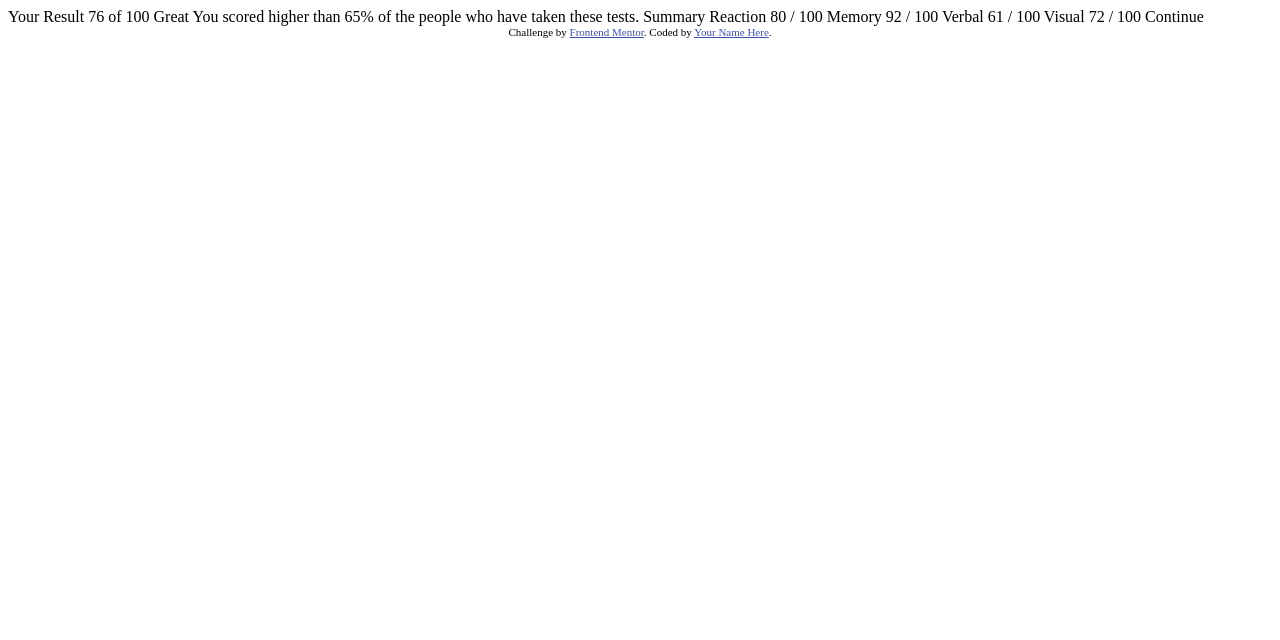
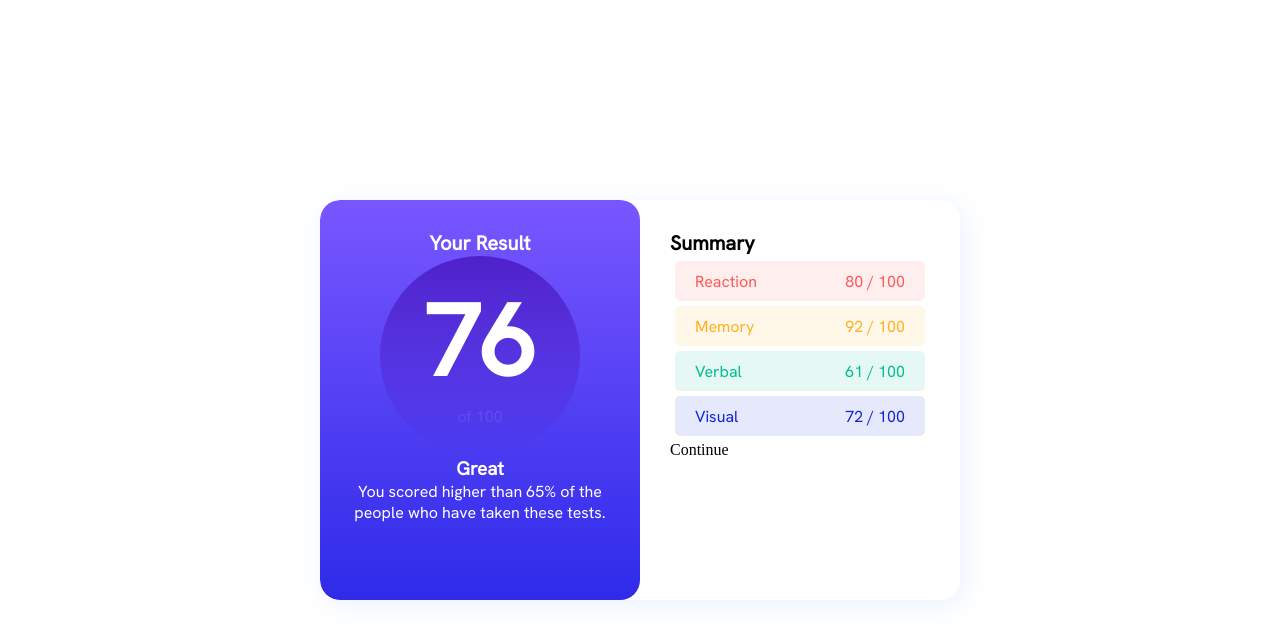
Before and after one commit to gogu69/result-summary, a plain HTML site: page index.html in a window 1280 px wide. Drawn offline with Linux system fonts and the light colour scheme.

Commit message:
progress one

```diff
--- a/index.html
+++ b/index.html
@@ -3,10 +3,10 @@
 <head>
   <meta charset="UTF-8">
   <meta name="viewport" content="width=device-width, initial-scale=1.0"> <!-- displays site properly based on user's device -->
+  <link rel="icon" type="image/png" sizes="32x32" href="./assets/images/favicon-32x32.png">
+  <link rel="stylesheet" href="result-summary.css">
 
-  <link rel="icon" type="image/png" sizes="32x32" href="./assets/images/favicon-32x32.png">
-
-  <title>Frontend Mentor | Results summary component</title>
+  <title>Results</title>
 
   <!-- Feel free to remove these styles or customise in your own stylesheet 👍 -->
   <style>
@@ -15,33 +15,39 @@
   </style>
 </head>
 <body>
-
-  Your Result
-  76
-  of 100
-
-  Great
-  You scored higher than 65% of the people who have taken these tests.
-
-  Summary
-
-  Reaction
-  80 / 100
-
-  Memory
-  92 / 100
-
-  Verbal
-  61 / 100
-
-  Visual
-  72 / 100
-
-  Continue
-
-  <div class="attribution">
-    Challenge by <a href="https://www.frontendmentor.io?ref=challenge" target="_blank">Frontend Mentor</a>.
-    Coded by <a href="#">Your Name Here</a>.
-  </div>
+  <main>
+    <div class="result">
+      <div class="left">
+        <div>
+          <h2>Your Result</h2>
+        </div>
+<!--the circle div-->
+        <div class="circle">
+        <p class="score">76</p><p class="interval">of 100</p>
+        </div>
+<!--the circle div-->
+        <div>
+        <h3>Great</h3>
+        <p>You scored higher than 65% of the people who have taken these tests.</p>
+        </div>
+      </div>
+      <div class="right">
+        <h2>Summary</h2>
+        <div class="square red">
+          <span>Reaction</span> <span>80 / 100</span>
+        </div>
+        <div class="square yellow">
+          <span>Memory</span> <span>92 / 100</span>
+        </div>
+        <div class="square green">
+          <span>Verbal</span> <span>61 / 100</span>
+        </div>
+        <div class="square blue">
+          <span>Visual</span> <span>72 / 100</span>
+        </div>
+         <btn>Continue</btn>
+      </div>
+    </div>
+  </main>
 </body>
 </html>
--- /dev/null
+++ b/result-summary.css
@@ -0,0 +1,157 @@
+@import url('https://fonts.googleapis.com/css2?family=Hanken+Grotesk');
+
+:root {
+/* primary colors */
+--light-red: 0, 100%, 67%;
+--orangey-yellow: 39, 100%, 56%;
+--green-teal: 166, 100%,37%;
+--cobalt-blue: 234, 85%, 45%;
+
+/* gradient */
+--light-slate-blue: hsl(252, 100%, 67%);
+--light-royal-blue: hsl(241, 81%, 54%);
+--violet-blue: hsla(256, 72%, 46%, 1);
+--persian-blue: hsla(241, 72%, 46%, 0);
+
+/*neutral*/
+--white: 0, 0%, 100%;
+--pale-blue: hsl(221, 100%, 96%);
+--light-lavender: hsl(241, 100%, 89%);
+--dark-gray-blue: hsl(224, 30%, 27%);
+
+/*font*/
+--hanken: "Hanken Grotesk", sans-serif;
+
+--color: 240, 240, 240;
+--alpha: 0.1;
+
+}
+
+/*
+Weights: 500, 700, 800
+Font size (paragraphs): 18px
+Use transparency to get the colour variations necessary to match the design. Hint: look into using `hsla()`.
+*/
+
+
+* {
+    margin: 0;
+    padding: 0;
+    box-sizing: border-box;
+}
+
+main {
+    min-height: 100vh;
+    display: grid;
+    place-items: center;
+}
+
+.result {
+    width: 50%;
+    overflow: hidden;
+    display: flex;
+    height: 50%;
+    border-radius: 20px;
+    box-shadow:5px 5px 30px var(--pale-blue);
+}
+
+.left {
+    width:50%;
+    padding: 30px;
+    position: relative;
+    background: linear-gradient(var(--light-slate-blue), var(--light-royal-blue));
+    text-align: center;
+    border-radius: 20px;
+    color: hsl(var(--white));
+    font-family: var(--hanken);
+    display: flex;
+    flex-direction: column;
+    align-items: center;
+}
+
+
+.circle {
+    /*
+    position: absolute;
+    left: 50%;
+    transform: translateX(-50%);
+    */
+    width: 200px;
+    height: 200px;
+    border-radius: 100px;
+    background: linear-gradient(var(--violet-blue), var(--persian-blue));
+    display: flex;
+    flex-direction: column;
+}
+
+.score {
+    font-size: 100px;
+    padding-top: 20px;
+    font-weight: 800;
+}
+
+.interval {
+    color: hsla(var(--white), var(--alpha));
+
+}
+.right {
+    width:50%;
+    padding: 30px;
+    border-radius: 20px;
+}
+
+.square {
+    width: auto;
+    display: flex;
+    justify-content: center;
+    align-items: center;
+    height: 40px;
+    border-radius: 5px;
+    margin: 5px;
+}
+
+
+
+/* right "square" */
+
+.text-square  p{
+    font-family: var(--hanken);
+}
+
+.red {
+    background-color:hsla(var(--light-red), var(--alpha));
+    display: flex;
+    justify-content: space-between;
+    color: hsl(var(--light-red));
+}
+
+.yellow {
+    background-color:hsla(var(--orangey-yellow), var(--alpha));
+    display: flex;
+    justify-content: space-between;
+    color: hsl(var(--orangey-yellow));
+}
+
+.green {
+    background-color:hsla(var(--green-teal), var(--alpha));
+    display: flex;
+    justify-content: space-between;
+    color: hsl(var(--green-teal));
+}
+
+.blue {
+    background-color:hsla(var(--cobalt-blue), var(--alpha));
+    display: flex;
+    justify-content: space-between;
+    color: hsl(var(--cobalt-blue));
+}
+
+span {
+    padding: 20px;
+    font-family: var(--hanken);
+}
+
+h2 {
+    font-family: var(--hanken);
+    font-size: 20px;
+}
```
